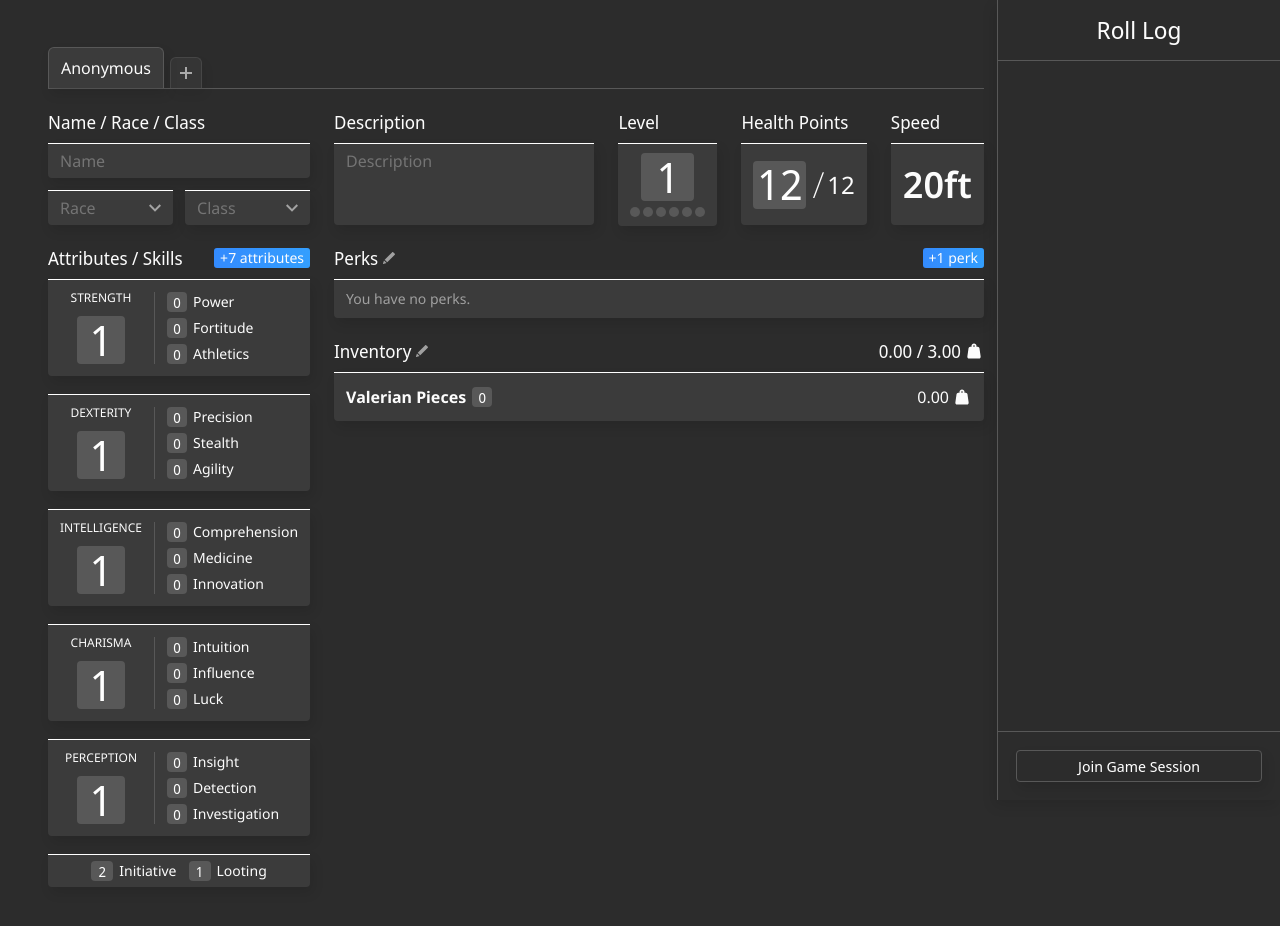
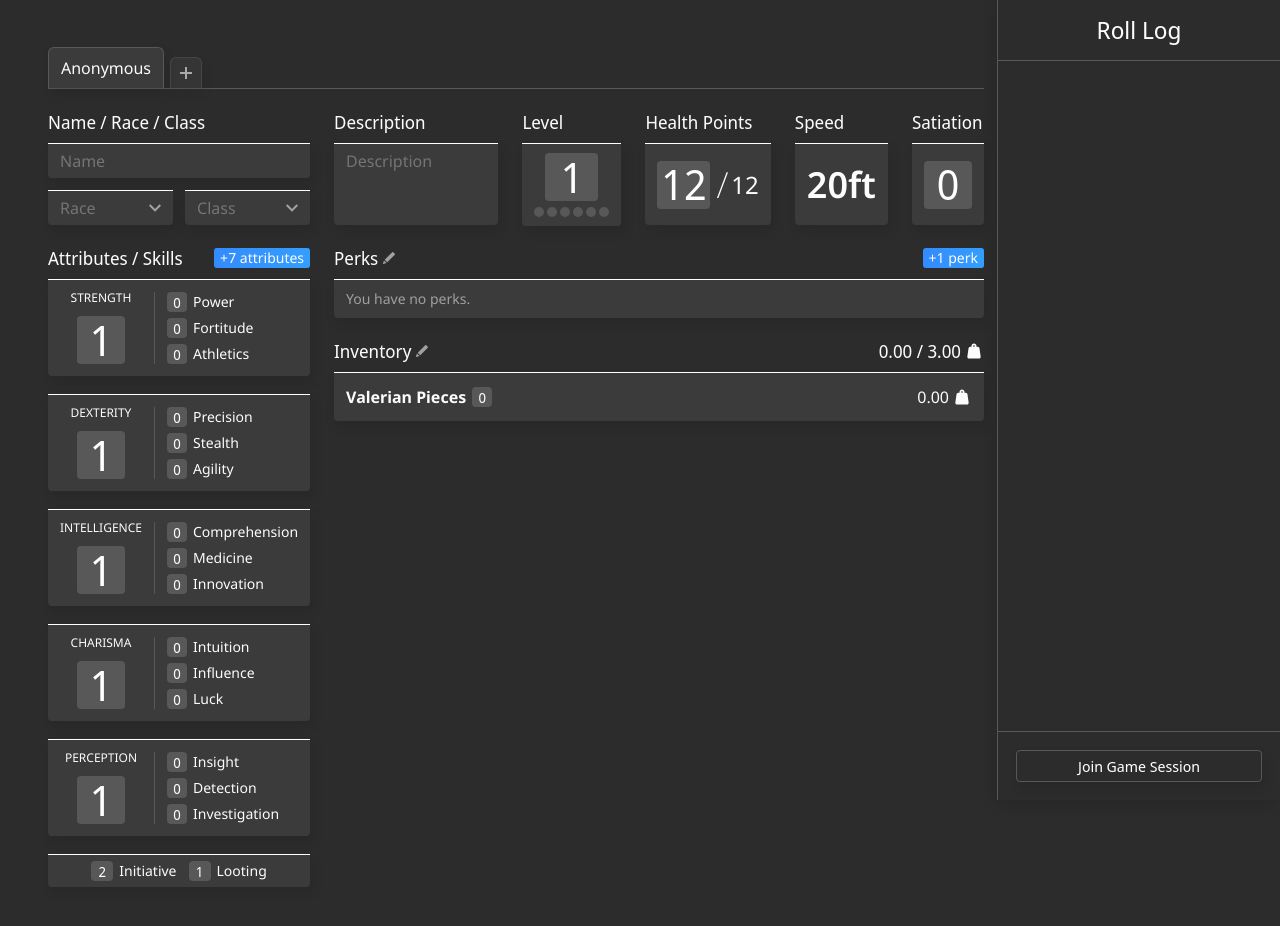
Before and after one commit to Paradoxdotexe/vade-mecum, a React (Create React App) app: page /engine in a window 1280 px wide. Shown: the top 926 px of the page. Built offline with nearby package versions, Linux system fonts and the light colour scheme.

Commit message:
PATCH: Add SatiationCard

```diff
--- a/src/pages/docs/vade_mecum.md
+++ b/src/pages/docs/vade_mecum.md
@@ -421,7 +421,7 @@ For the best experience, focus on making a unique and interesting adventurer tha
 >   - The 4 must be placed into your class's Focus attribute
 >   - The 1 will be considered your character's Flaw attribute
 > - [ ] Allocate 1 point into 6 different skills
->   - Points cannot be put into skills under your Flaw attribute
+>   - Points cannot be allocated into skills under your Flaw attribute
 > - [ ] Acquire one perk that you meet the requirements of
 > - [ ] Acquire one class ability that you meet the requirements of
 
--- a/src/pages/engine/Character.ts
+++ b/src/pages/engine/Character.ts
@@ -118,6 +118,7 @@ export type Character = {
   description: string;
   level: number;
   levelPoints: number;
+  satiation: number;
   classKey?: string;
   classItemDescription?: string;
   raceKey?: string;
@@ -135,6 +136,7 @@ export const DEFAULT_CHARACTER: Character = {
   description: '',
   level: 1,
   levelPoints: 0,
+  satiation: 0,
   attributes: DEFAULT_ATTRIBUTES,
   hitPoints: 12,
   classPoints: 0,
--- a/src/pages/engine/characterSheet/CharacterSheet.tsx
+++ b/src/pages/engine/characterSheet/CharacterSheet.tsx
@@ -24,6 +24,7 @@ import { EditClassAbilitiesDrawer } from './EditClassAbilitiesDrawer';
 import { pulsingFailure, pulsingSuccess } from '@/styles/pulsingBackground';
 import { pluralize } from '@/utils/pluralize';
 import { capitalize } from 'lodash-es';
+import { SatiationCard } from './SatiationCard';
 
 const Sheet = styled.div`
   display: flex;
@@ -194,6 +195,10 @@ export const CharacterSheet: React.FC = () => {
             <VHeader>Speed</VHeader>
             <SpeedCard />
           </div>
+          <div className="sheet__section">
+            <VHeader>Satiation</VHeader>
+            <SatiationCard />
+          </div>
           {currentCharacter.maxClassPoints > 0 && (
             <div className="sheet__section">
               <VHeader>
--- /dev/null
+++ b/src/pages/engine/characterSheet/SatiationCard.tsx
@@ -0,0 +1,27 @@
+import React from 'react';
+import { VCard } from '@/components/VCard';
+import { VNumberInput } from '@/components/VNumberInput';
+import styled from 'styled-components';
+import { useCharacters } from '../useCharacters';
+
+const StyledSatiationCard = styled(VCard)`
+  flex: 1;
+  display: flex;
+  align-items: center;
+  justify-content: center;
+`;
+
+export const SatiationCard: React.FC = () => {
+  const { currentCharacter } = useCharacters();
+
+  return (
+    <StyledSatiationCard>
+      <VNumberInput
+        size={48}
+        max={4}
+        value={currentCharacter.satiation}
+        onChange={currentCharacter.setSatiation}
+      />
+    </StyledSatiationCard>
+  );
+};
--- a/src/pages/engine/useCharacters.tsx
+++ b/src/pages/engine/useCharacters.tsx
@@ -15,7 +15,7 @@ type CharactersState = {
 };
 
 const DEFAULT_CHARACTERS_STATE: CharactersState = {
-  version: '9.0',
+  version: '10.0',
   characters: { [DEFAULT_CHARACTER.id]: structuredClone(DEFAULT_CHARACTER) },
   currentCharacterId: DEFAULT_CHARACTER.id
 };
@@ -284,6 +284,7 @@ const useCurrentCharacter = () => {
   const setRace = (raceKey?: string) => updateCharacter({ raceKey });
   const setHealthPoints = (hitPoints: number) => updateCharacter({ hitPoints });
   const setClassPoints = (classPoints: number) => updateCharacter({ classPoints });
+  const setSatiation = (satiation: number) => updateCharacter({ satiation });
   const setClassItemDescription = (classItemDescription?: string) =>
     updateCharacter({ classItemDescription });
 
@@ -397,6 +398,7 @@ const useCurrentCharacter = () => {
     setLevelPoints,
     addLevel,
     removeLevel,
+    setSatiation,
     setClassPoints,
     setClassItemDescription,
     setClass,
--- a/src/version.json
+++ b/src/version.json
@@ -1,4 +1,4 @@
 {
-  "version": "0.26.2",
-  "versionCommitHash": "51ba01c"
+  "version": "0.26.3",
+  "versionCommitHash": "c23849c"
 }
```
